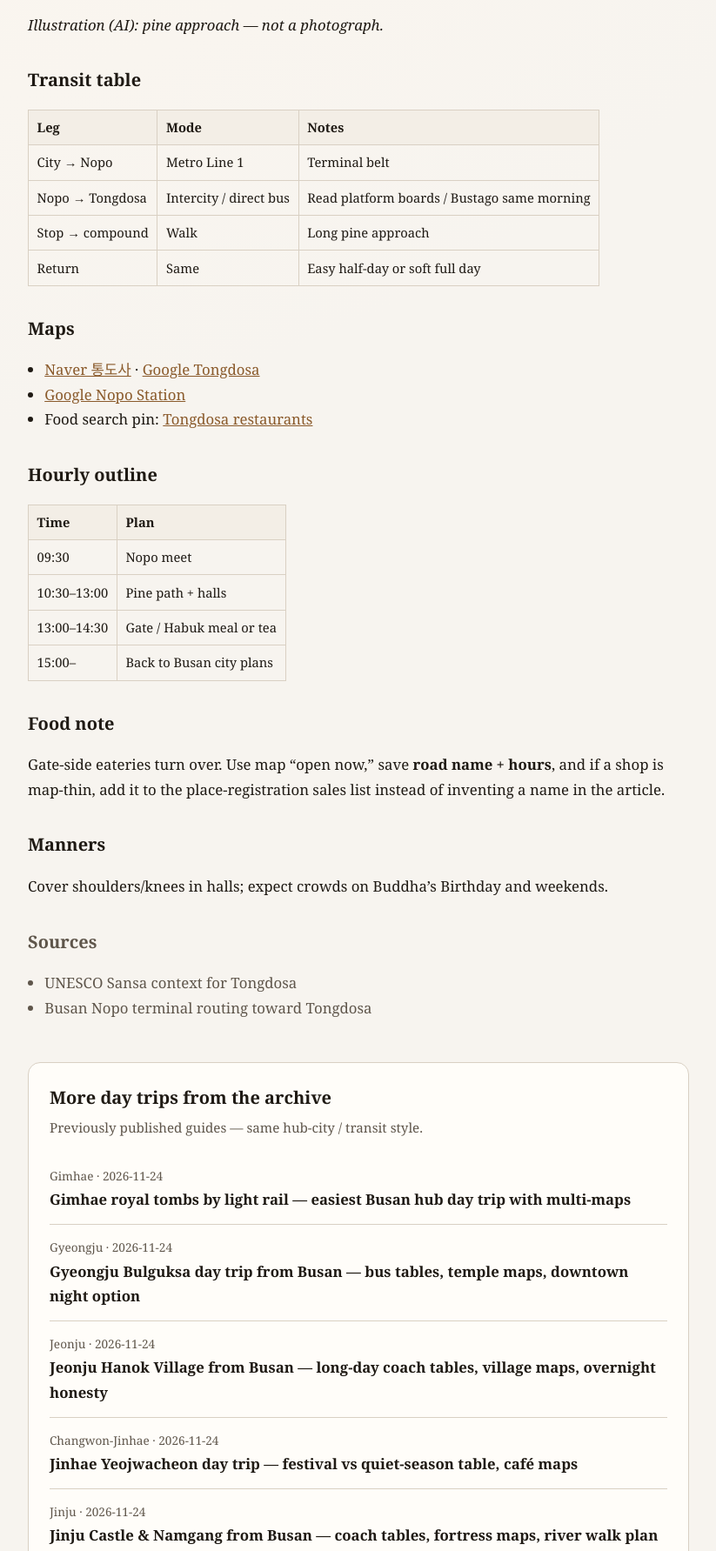
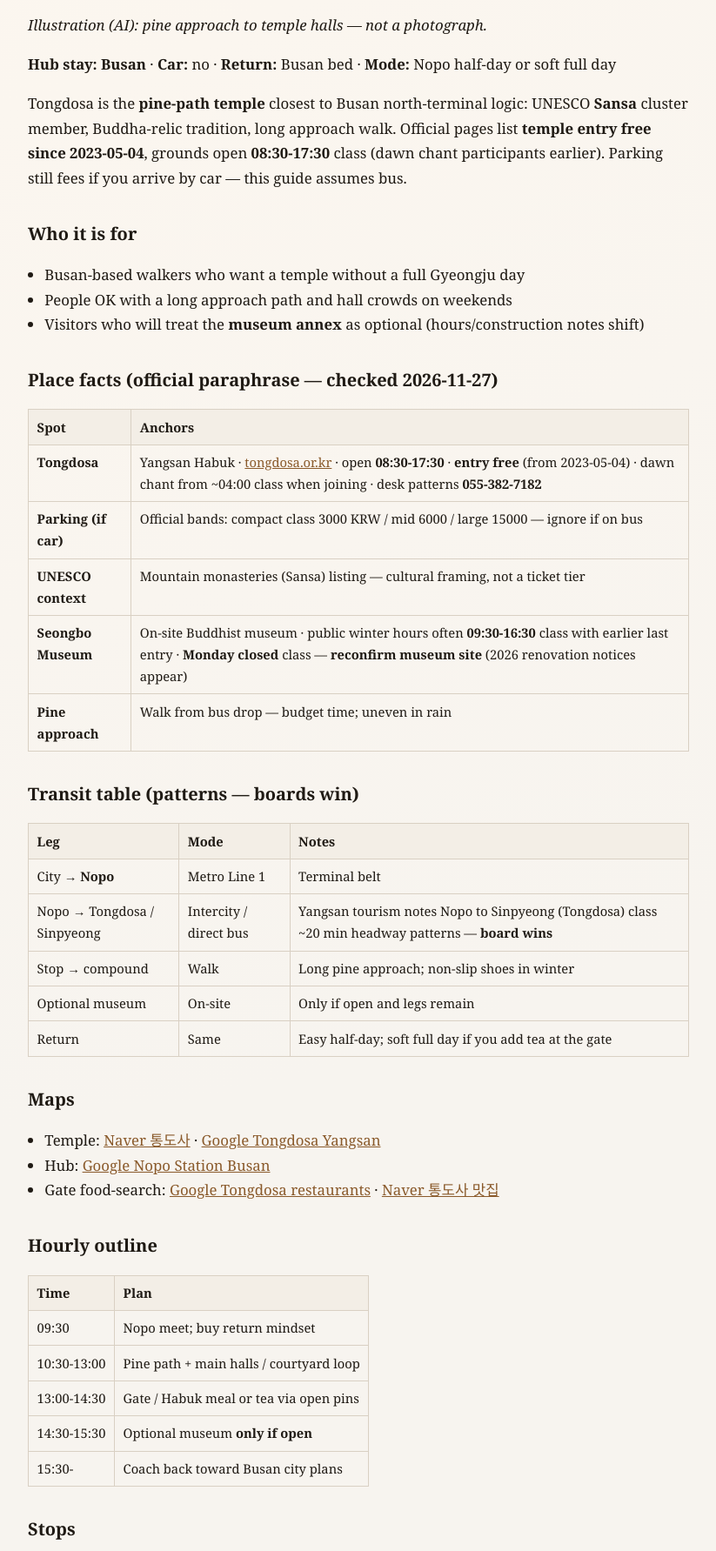
Before and after one commit to wonhundred1/magazine-astro, an Astro site: page /posts/tongdosa-yangsan in a window 1280 px wide. Shown: the part 1017-2800 px from the top of the page at 87% size, without its empty margins (228-1051 px from the left). Built offline with nearby package versions, Linux system fonts and the light colour scheme; Astro itself is replaced by a stand-in of ours.

Commit message:
editor: EN rewrite expand gate PASS tongdosa-yangsan
Updated the description and tags for the Tongdosa post, revised the transit table, and added new sources and a food method section.

```diff
--- a/src/content/posts/tongdosa-yangsan.md
+++ b/src/content/posts/tongdosa-yangsan.md
@@ -1,47 +1,96 @@
 ---
 title: "Tongdosa from Busan — Nopo bus table, pine path, gate-side food maps"
-description: "Longer day-trip guide to Tongdosa without a car: transit table, hourly plan, multiple maps, and how to handle gate-area restaurants that change often."
+description: "Yangsan Tongdosa day from Busan: free temple entry since 2023, open 08:30-17:30 class, UNESCO Sansa context, Nopo coach honesty, multi-maps."
 pubDate: 2026-11-24
-updatedDate: 2026-11-24
+updatedDate: 2026-11-27
 draft: false
 region: Yangsan
-tags: ["busan-hub", "day-trip", "tongdosa", "public-transit"]
+tags: ["busan-hub", "day-trip", "tongdosa", "temple", "unesco", "public-transit"]
 sources:
-  - "UNESCO Sansa context for Tongdosa"
-  - "Busan Nopo terminal routing toward Tongdosa"
-lastVerified: "2026-11-24"
+  - "Tongdosa official (tongdosa.or.kr) — entry free from 2023-05-04; open 08:30-17:30; parking fees; dawn chant note"
+  - "Yangsan tourism — Tongdosa overview, UNESCO Sansa listing, Nopo bus pattern notes"
+  - "Tongdosa Seongbo Museum public hours class (winter shorter; Monday closed — reconfirm)"
+lastVerified: "2026-11-27"
 koUrl: "https://blog.sigorhaus.com/busan-daytrip-tongdosa-transit/"
 ---
 
 ![AI illustration of Tongdosa pine approach](/illustrations/tongdosa.png)
 
-*Illustration (AI): pine approach — not a photograph.*
+*Illustration (AI): pine approach to temple halls — not a photograph.*
 
-## Transit table
+**Hub stay: Busan** · **Car:** no · **Return:** Busan bed · **Mode:** Nopo half-day or soft full day
+
+Tongdosa is the **pine-path temple** closest to Busan north-terminal logic: UNESCO **Sansa** cluster member, Buddha-relic tradition, long approach walk. Official pages list **temple entry free since 2023-05-04**, grounds open **08:30-17:30** class (dawn chant participants earlier). Parking still fees if you arrive by car — this guide assumes bus.
+
+## Who it is for
+- Busan-based walkers who want a temple without a full Gyeongju day
+- People OK with a long approach path and hall crowds on weekends
+- Visitors who will treat the **museum annex** as optional (hours/construction notes shift)
+
+## Place facts (official paraphrase — checked 2026-11-27)
+
+| Spot | Anchors |
+|---|---|
+| **Tongdosa** | Yangsan Habuk · tongdosa.or.kr · open **08:30-17:30** · **entry free** (from 2023-05-04) · dawn chant from ~04:00 class when joining · desk patterns **055-382-7182** |
+| **Parking (if car)** | Official bands: compact class 3000 KRW / mid 6000 / large 15000 — ignore if on bus |
+| **UNESCO context** | Mountain monasteries (Sansa) listing — cultural framing, not a ticket tier |
+| **Seongbo Museum** | On-site Buddhist museum · public winter hours often **09:30-16:30** class with earlier last entry · **Monday closed** class — **reconfirm museum site** (2026 renovation notices appear) |
+| **Pine approach** | Walk from bus drop — budget time; uneven in rain |
+
+## Transit table (patterns — boards win)
 
 | Leg | Mode | Notes |
 |---|---|---|
-| City → Nopo | Metro Line 1 | Terminal belt |
-| Nopo → Tongdosa | Intercity / direct bus | Read platform boards / Bustago same morning |
-| Stop → compound | Walk | Long pine approach |
-| Return | Same | Easy half-day or soft full day |
+| City → **Nopo** | Metro Line 1 | Terminal belt |
+| Nopo → Tongdosa / Sinpyeong | Intercity / direct bus | Yangsan tourism notes Nopo to Sinpyeong (Tongdosa) class ~20 min headway patterns — **board wins** |
+| Stop → compound | Walk | Long pine approach; non-slip shoes in winter |
+| Optional museum | On-site | Only if open and legs remain |
+| Return | Same | Easy half-day; soft full day if you add tea at the gate |
 
 ## Maps
-- [Naver 통도사](https://map.naver.com/v5/search/%ED%86%B5%EB%8F%84%EC%82%AC) · [Google Tongdosa](https://www.google.com/maps/search/?api=1&query=Tongdosa+Yangsan)
-- [Google Nopo Station](https://www.google.com/maps/search/?api=1&query=Nopo+Station+Busan)
-- Food search pin: [Tongdosa restaurants](https://www.google.com/maps/search/?api=1&query=Tongdosa+restaurants)
+- Temple: [Naver 통도사](https://map.naver.com/v5/search/%ED%86%B5%EB%8F%84%EC%82%AC) · [Google Tongdosa Yangsan](https://www.google.com/maps/search/?api=1&query=Tongdosa+Yangsan)
+- Hub: [Google Nopo Station Busan](https://www.google.com/maps/search/?api=1&query=Nopo+Station+Busan)
+- Gate food-search: [Google Tongdosa restaurants](https://www.google.com/maps/search/?api=1&query=Tongdosa+restaurants) · [Naver 통도사 맛집](https://map.naver.com/v5/search/%ED%86%B5%EB%8F%84%EC%82%AC%20%EB%A7%9B%EC%A7%91)
 
 ## Hourly outline
 
 | Time | Plan |
 |---|---|
-| 09:30 | Nopo meet |
-| 10:30–13:00 | Pine path + halls |
-| 13:00–14:30 | Gate / Habuk meal or tea |
-| 15:00– | Back to Busan city plans |
+| 09:30 | Nopo meet; buy return mindset |
+| 10:30-13:00 | Pine path + main halls / courtyard loop |
+| 13:00-14:30 | Gate / Habuk meal or tea via open pins |
+| 14:30-15:30 | Optional museum **only if open** |
+| 15:30- | Coach back toward Busan city plans |
 
-## Food note
-Gate-side eateries turn over. Use map “open now,” save **road name + hours**, and if a shop is map-thin, add it to the place-registration sales list instead of inventing a name in the article.
+## Stops
+1. Approach path (photo + pace control)
+2. Main ceremonial courts — cover shoulders/knees in halls
+3. Quiet side paths if weekend crush hits the center
+4. Gate-side food cluster
+5. Optional museum last (hard close)
+
+## Food method (no invented shops)
+
+| Zone | How to choose |
+|---|---|
+| Gate / Habuk belt | Map **Open now**; save road name + hours; turnover is high |
+| Thin map listings | Place-registration sales sheet only — do not invent a restaurant name here |
+| Busan dinner | Default base after the half-day |
+
+## Hub stay honesty
+- Sleep in **Busan**; Tongdosa is a spoke, not a new overnight.
+- Do not stack Tongdosa + full Gimhae museum + night market on short winter light.
 
 ## Manners
-Cover shoulders/knees in halls; expect crowds on Buddha’s Birthday and weekends.
+- Cover shoulders/knees in halls; expect crowds on Buddha Birthday and sunny weekends.
+- No loud speakerphone on the approach path.
+- Pack out snacks; temple courts are not picnic grounds unless marked.
+- Dawn chant is a practice window — join only with posted guidance.
+
+## Sources note
+Entry/open hours paraphrased from **tongdosa.or.kr** admission page; Yangsan tourism + museum public pages cross-checked 2026-11-27. Museum renovation and Monday rules can move — morning phone/web check beats memory.
+
+### Related archive
+- [Gimhae royal tombs by BGL](/posts/gimhae-day-trip/)
+- [Gyeongju Bulguksa day](/posts/gyeongju-bulguksa-daytrip/)
+- [Jinhae Yeojwacheon](/posts/jinhae-yeojwacheon/)
```
